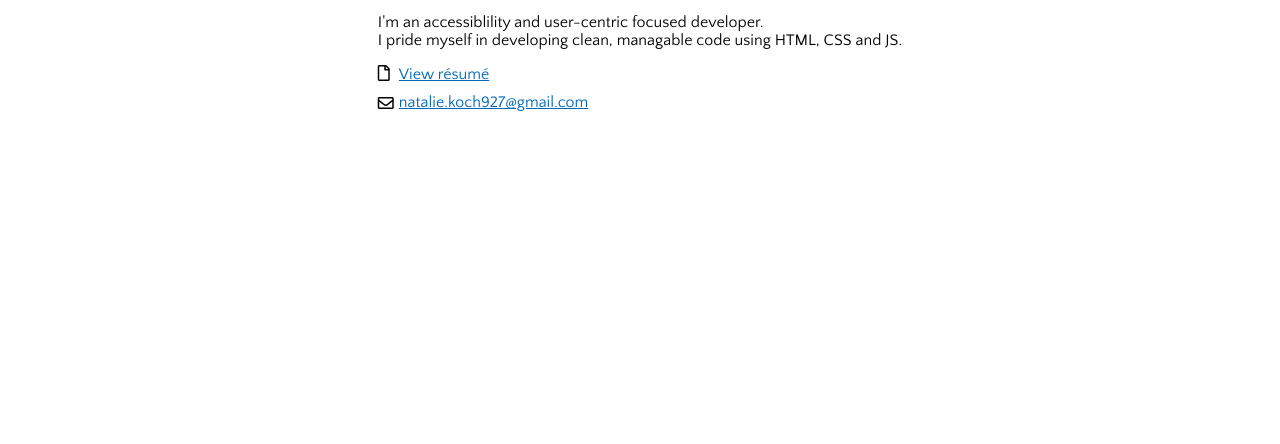
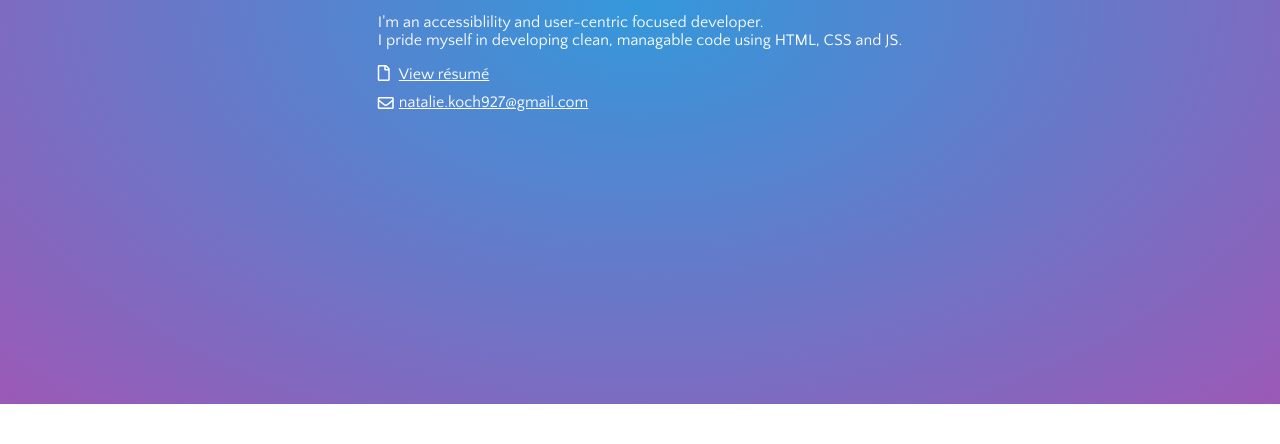
Before and after one commit to nataliekoch/nataliekoch.github.io, a website: page index.html in a window 1280 px wide. Shown: the part 396-840 px from the top of the page. After the commit the page ends 800 px from the top, so only its background shows below. Drawn offline with nearby package versions, Linux system fonts and the light colour scheme.

Commit message:
Add moving gradient background

```diff
--- a/index.html
+++ b/index.html
@@ -1,5 +1,5 @@
 <!DOCTYPE html>
-<html>
+<html class='radial-gradient'>
     <head>
         <meta charset="utf-8">
         <title>Natalie Koch — Front-end web developer</title>
@@ -39,6 +39,7 @@
             height: 100vh;
             text-align: left;
             margin: 20px;
+            color: white;
           }
           h1 {
             margin-bottom: 0;
@@ -46,7 +47,6 @@
           h2 {
             margin-top: 0;
             font-size: 18px;
-            color: #757474;
           }
           p, a {
             font-family: 'Quattrocento Sans', sans-serif;
@@ -55,7 +55,7 @@
             padding-bottom: 10px;
           }
           a {
-            color: #0068bb;
+            color: white;
           }
           .email {
             display: flex;
@@ -64,9 +64,24 @@
           .far {
             padding-right: 5px;
           }
+          .radial-gradient {
+            position:fixed;
+            top:0px;
+            left:0px;
+            height:100%;
+            width:100%;
+
+            /*Fallback if gradeints don't work */
+            background: #9b59b6;
+            /*Linear gradient... */
+            background:
+              radial-gradient(
+               #3498db, #9b59b6
+              );
+          }
         </style>
     </head>
-    <body>
+    <body id='body'>
       <div>
         <h1>Natalie Koch</h1>
         <h2>Front-End Developer</h2>
@@ -81,5 +96,23 @@
           <a href="mailto:natalie.koch927@gmail.com">natalie.koch927@gmail.com</a>
         </div>
       </div>
+      <script>
+        window.onload = function() {
+          const html = document.querySelector('html');
+
+          document.addEventListener("mousemove", myFunction);
+
+          function myFunction(event) {
+            const windowWidth = html.clientWidth;
+            const windowHeight = html.clientHeight;
+
+            const mouseXpercentage = Math.round(event.pageX / windowWidth * 100);
+            const mouseYpercentage = Math.round(event.pageY / windowHeight * 100);
+
+            const background = `radial-gradient(at ${mouseXpercentage}% ${mouseYpercentage}%  , #3498db, #9b59b6)`
+            html.style.background = background
+          }
+        };
+      </script>
     </body>
 </html>
```
